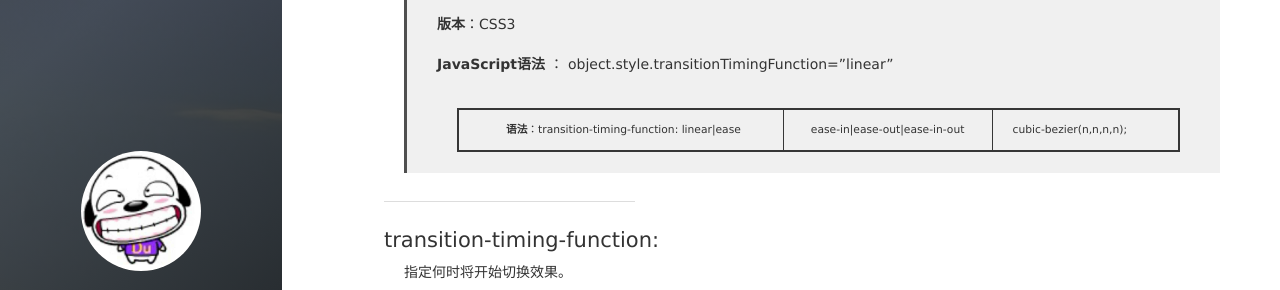
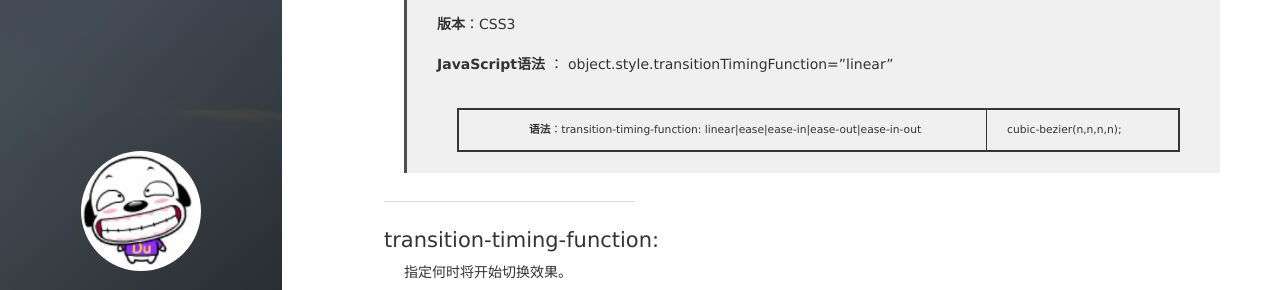
Before and after one commit to ZPom/ZPom.github.io, a Jekyll site: the page built from _posts/2017-04-20-CSS3过渡.md, in a window 1280 px wide and 900 px high, scrolled down 2371 px. Shown: the part 137-427 px from the top of the window. Built offline with Jekyll 4.4.1, drawn with Linux system fonts in a browser that asks for light colours; nearby versions of some CDN libraries; comment, search, counter and statistics services are not loaded.

Commit message:
css3过渡效果

```diff
--- a/_posts/2017-04-20-CSS3过渡.md
+++ b/_posts/2017-04-20-CSS3过渡.md
@@ -167,7 +167,7 @@ table td{
 
 > **JavaScript语法** ：	object.style.transitionTimingFunction="linear"
 
-> **语法**：transition-timing-function: linear\|ease|ease-in\|ease-out\|ease-in-out|cubic-bezier(n,n,n,n);
+> **语法**：transition-timing-function: linear\|ease\|ease-in\|ease-out\|ease-in-out|cubic-bezier(n,n,n,n);
 
 ----------
 
```
